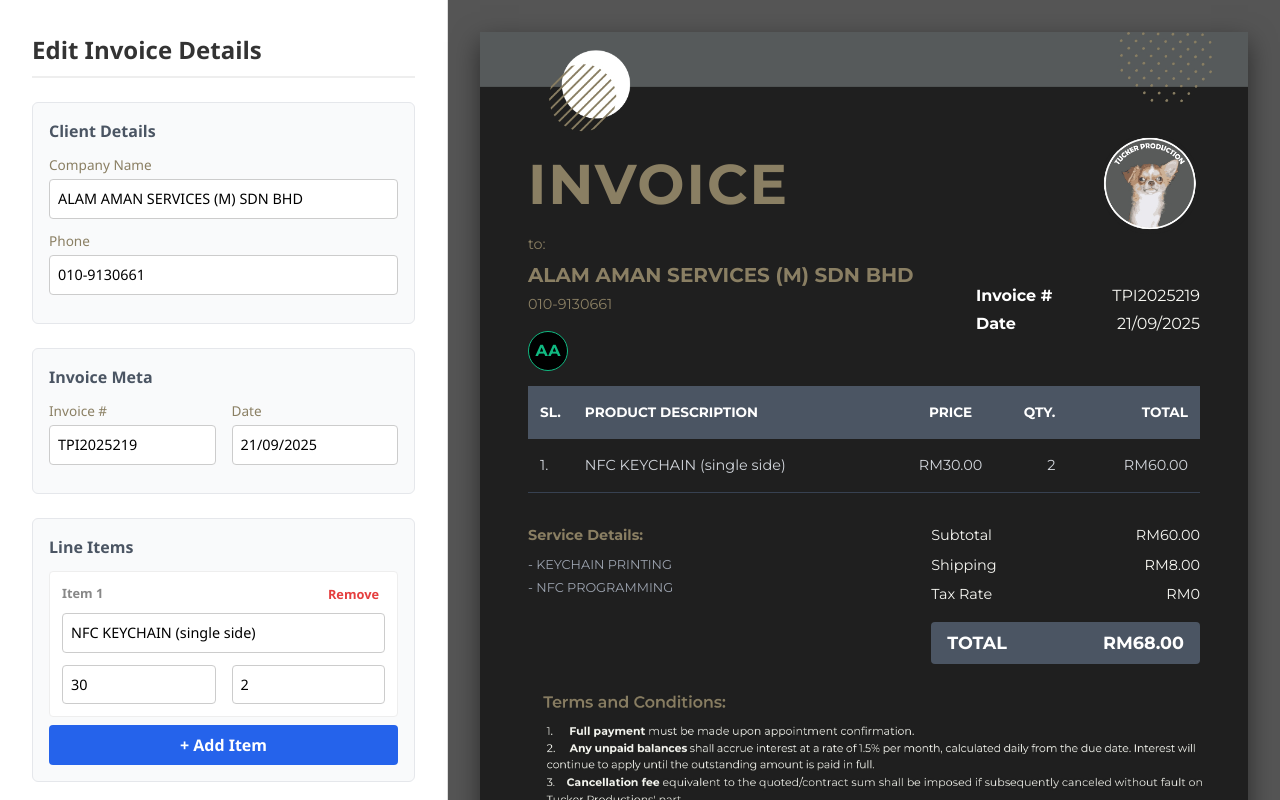
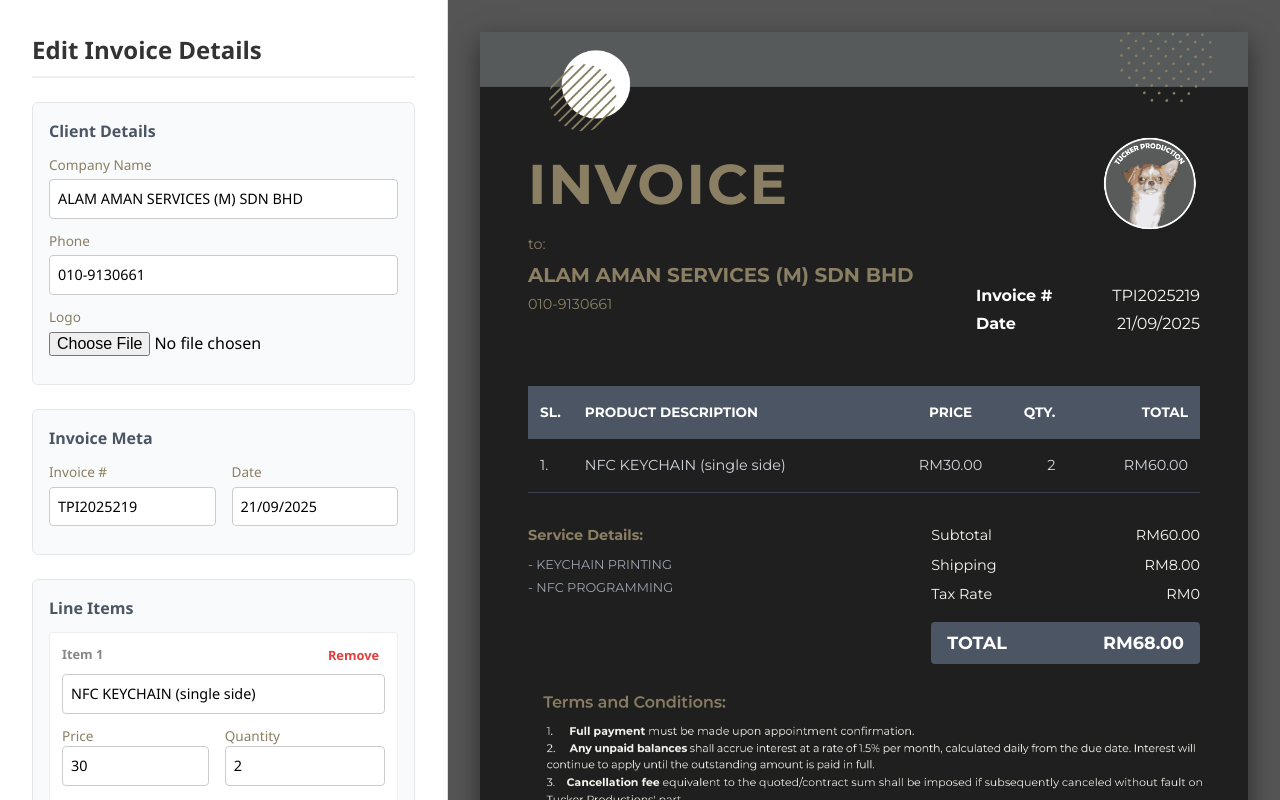
Before and after one commit to StewardRighteous/invoice-generator-cl1, a React (Vite) app: page / in a window 1280 px wide. Shown: the top 800 px of the page. Built offline with nearby package versions, Linux system fonts and the light colour scheme.

Commit message:
add upload client logo option and add label for price and qty

```diff
--- a/src/App.jsx
+++ b/src/App.jsx
@@ -9,6 +9,7 @@ export default function App() {
     clientName: "ALAM AMAN SERVICES (M) SDN BHD",
     clientPhone: "010-9130661",
     invoiceNumber: "TPI2025219",
+    clientLogo: null,
     date: "21/09/2025",
     items: [{ description: "NFC KEYCHAIN (single side)", price: 30.0, qty: 2 }],
     serviceDetails: "KEYCHAIN PRINTING, NFC PROGRAMMING",
--- a/src/index.css
+++ b/src/index.css
@@ -261,13 +261,10 @@ textarea {
   margin: 0;
 }
 
-.client-badge {
+.client-badge img {
   margin-top: 1rem;
   width: 40px;
   height: 40px;
-  background: #000;
-  border: 1px solid #10b981;
-  color: #10b981;
   border-radius: 50%;
   display: flex;
   justify-content: center;
--- a/src/invoice/InvoiceForm.jsx
+++ b/src/invoice/InvoiceForm.jsx
@@ -20,6 +20,11 @@ export default function InvoiceForm({ data, onChange, reactToPrintFn }) {
   const removeItem = (index) => {
     const newItems = data.items.filter((_, i) => i !== index);
     onChange({ ...data, items: newItems });
+  };
+
+  const handleLogoInput = (e) => {
+    const url = URL.createObjectURL(e.target.files[0]);
+    onChange({ ...data, clientLogo: url });
   };
 
   return (
@@ -45,6 +50,15 @@ export default function InvoiceForm({ data, onChange, reactToPrintFn }) {
             onChange={handleChange}
           />
         </div>
+        <div className="input-group">
+          <label>Logo</label>
+          <input
+            type="file"
+            name="clientLogo"
+            value={""}
+            onChange={handleLogoInput}
+          />
+        </div>
       </div>
       <div className="form-section">
         <h3 className="section-title">Invoice Meta</h3>
@@ -56,6 +70,7 @@ export default function InvoiceForm({ data, onChange, reactToPrintFn }) {
               name="invoiceNumber"
               value={data.invoiceNumber}
               onChange={handleChange}
+              accept="image/*"
             />
           </div>
           <div className="input-group">
@@ -90,6 +105,8 @@ export default function InvoiceForm({ data, onChange, reactToPrintFn }) {
               />
             </div>
             <div className="input-row">
+              <label htmlFor="">
+                Price
                 <input
                   type="number"
                   placeholder="Price"
@@ -98,6 +115,9 @@ export default function InvoiceForm({ data, onChange, reactToPrintFn }) {
                     handleItemChange(index, "price", parseFloat(e.target.value))
                   }
                 />
+              </label>
+              <label htmlFor="">
+                Quantity
                 <input
                   type="number"
                   placeholder="Qty"
@@ -106,6 +126,7 @@ export default function InvoiceForm({ data, onChange, reactToPrintFn }) {
                     handleItemChange(index, "qty", parseFloat(e.target.value))
                   }
                 />
+              </label>
             </div>
           </div>
         ))}
--- a/src/invoice/InvoicePreview.jsx
+++ b/src/invoice/InvoicePreview.jsx
@@ -27,7 +27,12 @@ export default function InvoicePreview({ data, contentRef }) {
             <p className="client-label">to:</p>
             <h2 className="client-name">{data.clientName}</h2>
             <p className="client-phone">{data.clientPhone}</p>
-            <div className="client-badge">AA</div>
+            <div
+              className="client-badge"
+              style={{ display: data.clientLogo != null ? "flex" : "none" }}
+            >
+              <img src={data.clientLogo} alt="" />
+            </div>
           </div>
           <div className="invoice-meta-grid">
             <span className="meta-label">Invoice #</span>
```
Lines whose indentation alone changed are shown as unchanged.
